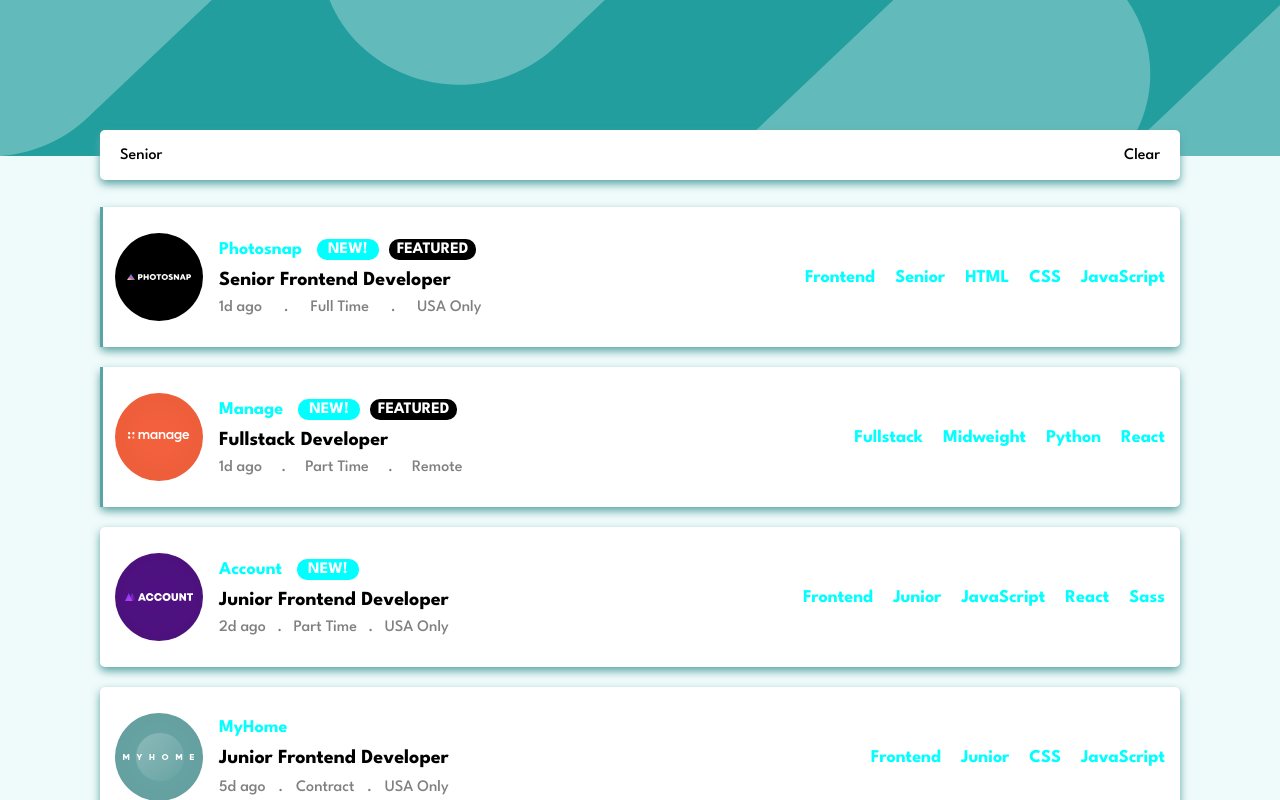
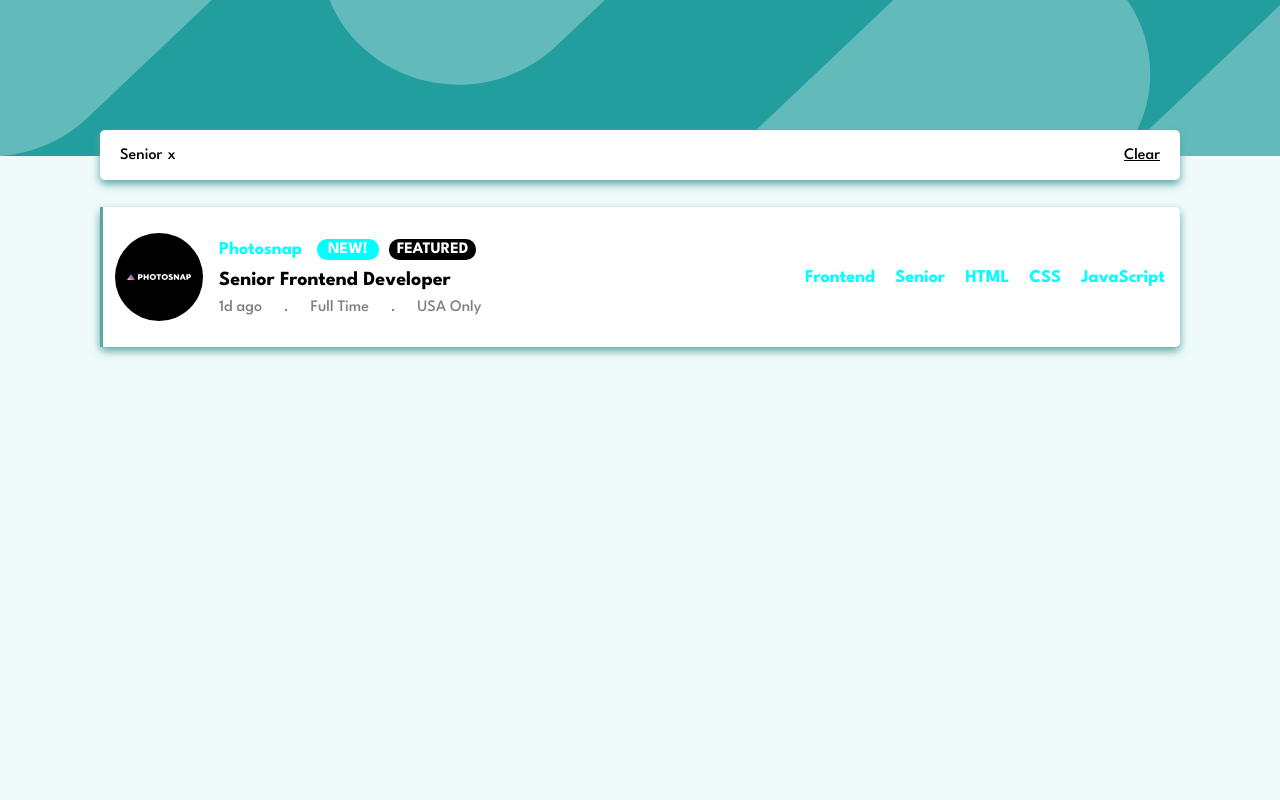
Before and after one commit to franrey98/job-listings, a React (Vite) app: page / in a window 1280 px wide. Both pictures are taken after a click on the element "Senior". Shown: the top 800 px of the page. Built offline with nearby package versions, Linux system fonts and the light colour scheme.

Commit message:
functions reandy

```diff
--- a/src/App.tsx
+++ b/src/App.tsx
@@ -6,7 +6,8 @@ import BarTech from "./components/BarTech/BarTech";
 
 function App() {
   const { BgHeaderDesktop } = Icons;
-  const { techSelected, selectTech, setTechSelected } = useSelectedTech();
+  const { techSelected, selectTech, setTechSelected, filterArray } =
+    useSelectedTech();
 
   return (
     <>
@@ -18,7 +19,16 @@ function App() {
         />
       )}
       <div className="direction-card">
-        {data.map((item) => (
+        {techSelected.length === 0
+          ? data.map((item) => (
+              <Cards
+                techSelected={techSelected}
+                selectTech={selectTech}
+                key={item.id}
+                item={item}
+              />
+            ))
+          : filterArray.map((item) => (
               <Cards
                 techSelected={techSelected}
                 selectTech={selectTech}
--- a/src/components/BarTech/BarTech.tsx
+++ b/src/components/BarTech/BarTech.tsx
@@ -2,11 +2,13 @@ import { Dispatch, SetStateAction } from "react";
 
 interface PropsBarTech {
   techSelected: string[];
-  setTechSelected: Dispatch<SetStateAction<never[]>>;
+  setTechSelected: Dispatch<SetStateAction<string[]>>;
 }
 
 const BarTech = ({ techSelected, setTechSelected }: PropsBarTech) => {
-  console.log(techSelected);
+  const handleDelete = (tech: string) => {
+    setTechSelected(techSelected.filter((techInBar) => techInBar !== tech));
+  };
 
   return (
     <div style={{ margin: "0px 100px -50px 100px" }}>
@@ -26,10 +28,32 @@ const BarTech = ({ techSelected, setTechSelected }: PropsBarTech) => {
       >
         <div style={{ display: "flex", gap: "5px", marginLeft: "20px" }}>
           {techSelected.map((tech) => (
-            <p key={tech}>{tech}</p>
+            <div
+              key={tech}
+              style={{
+                display: "flex",
+                gap: "5px",
+                marginRight: "10px",
+                alignItems: "center",
+              }}
+            >
+              <p>{tech}</p>
+              <p
+                style={{ cursor: "pointer" }}
+                onClick={() => handleDelete(tech)}
+              >
+                x
+              </p>
+            </div>
           ))}
         </div>
-        <div style={{ marginRight: "20px" }}>
+        <div
+          style={{
+            marginRight: "20px",
+            cursor: "pointer",
+            textDecorationLine: "underline",
+          }}
+        >
           <p onClick={() => setTechSelected([])}>Clear</p>
         </div>
       </div>
--- a/src/components/Cards/Cards.tsx
+++ b/src/components/Cards/Cards.tsx
@@ -7,7 +7,7 @@ interface PropsCard {
 }
 
 const Cards = ({ item, selectTech, techSelected }: PropsCard) => {
-  const techMarked = () => {};
+  console.log(techSelected);
 
   return (
     <div className={`container-card ${item.featured ? "featured-card" : ""}`}>
--- a/src/hooks/useSelectedTech.ts
+++ b/src/hooks/useSelectedTech.ts
@@ -1,8 +1,10 @@
-import { useState } from "react";
+import { useState, useEffect } from "react";
+import { Job } from "../types/Job";
+import data from "../../public/mocks/data.json";
 
 const useSelectedTech = () => {
-  const [techSelected, setTechSelected] = useState([]);
-  const [isMarked, setIsMarked] = useState(false);
+  const [techSelected, setTechSelected] = useState<string[]>([]);
+  const [filterArray, setFilterArray] = useState<Job[]>([]);
 
   const selectTech = (selectedTech: string) => {
     setTechSelected((prevTechSelected: any) => {
@@ -14,7 +16,24 @@ const useSelectedTech = () => {
     });
   };
 
-  return { techSelected, selectTech, setTechSelected };
+  useEffect(() => {
+    const filteredDataArray = data.filter((obj) => {
+      return techSelected.every((value) => {
+        if (Array.isArray(obj.languages) && obj.languages.includes(value)) {
+          return true;
+        }
+
+        if (Array.isArray(obj.tools) && obj.tools.includes(value)) {
+          return true;
+        }
+
+        return obj.level === value || obj.role === value;
+      });
+    });
+    setFilterArray(filteredDataArray);
+  }, [techSelected]);
+
+  return { techSelected, selectTech, setTechSelected, filterArray };
 };
 
 export default useSelectedTech;
```
Lines whose indentation alone changed are shown as unchanged.
